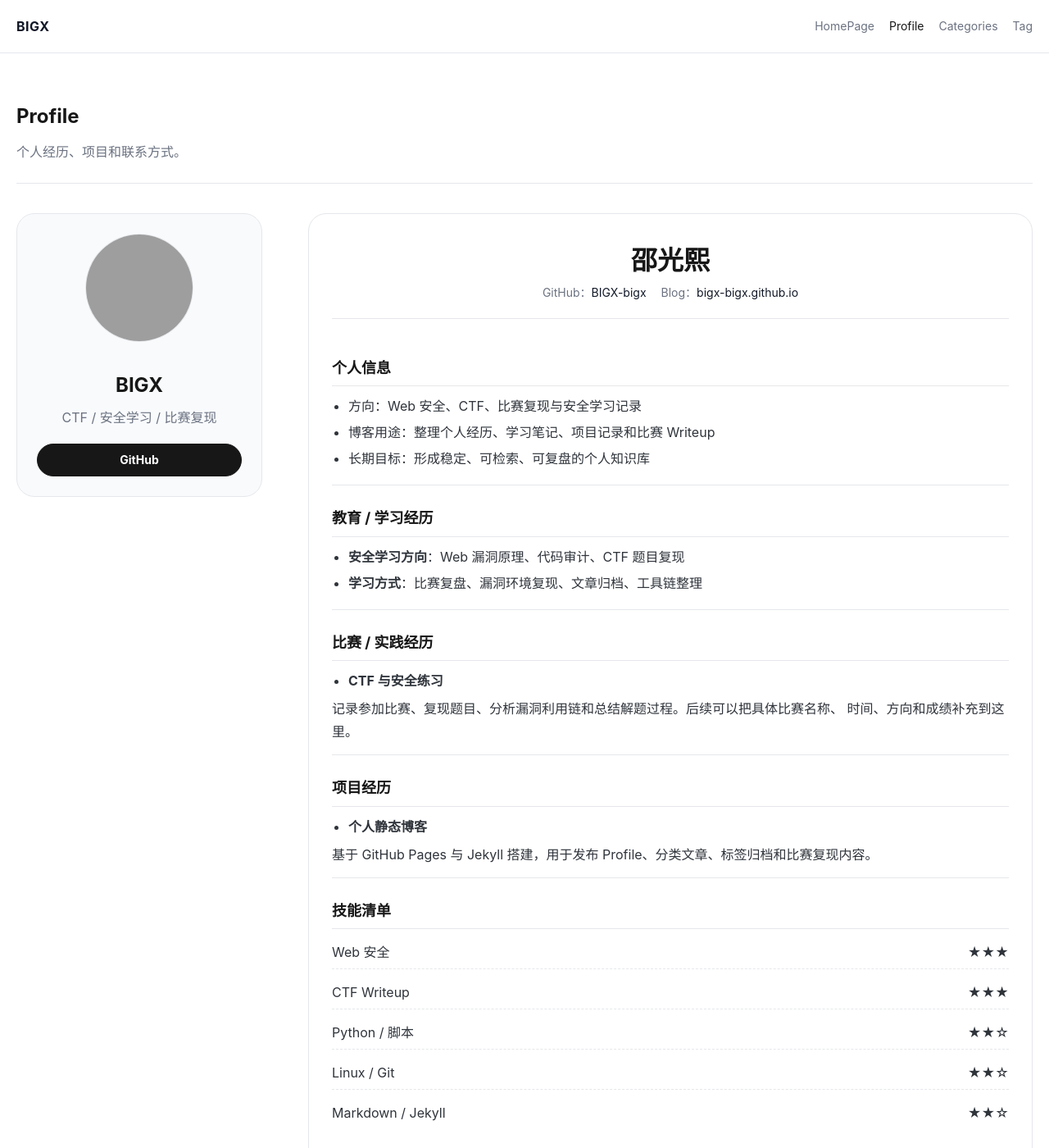
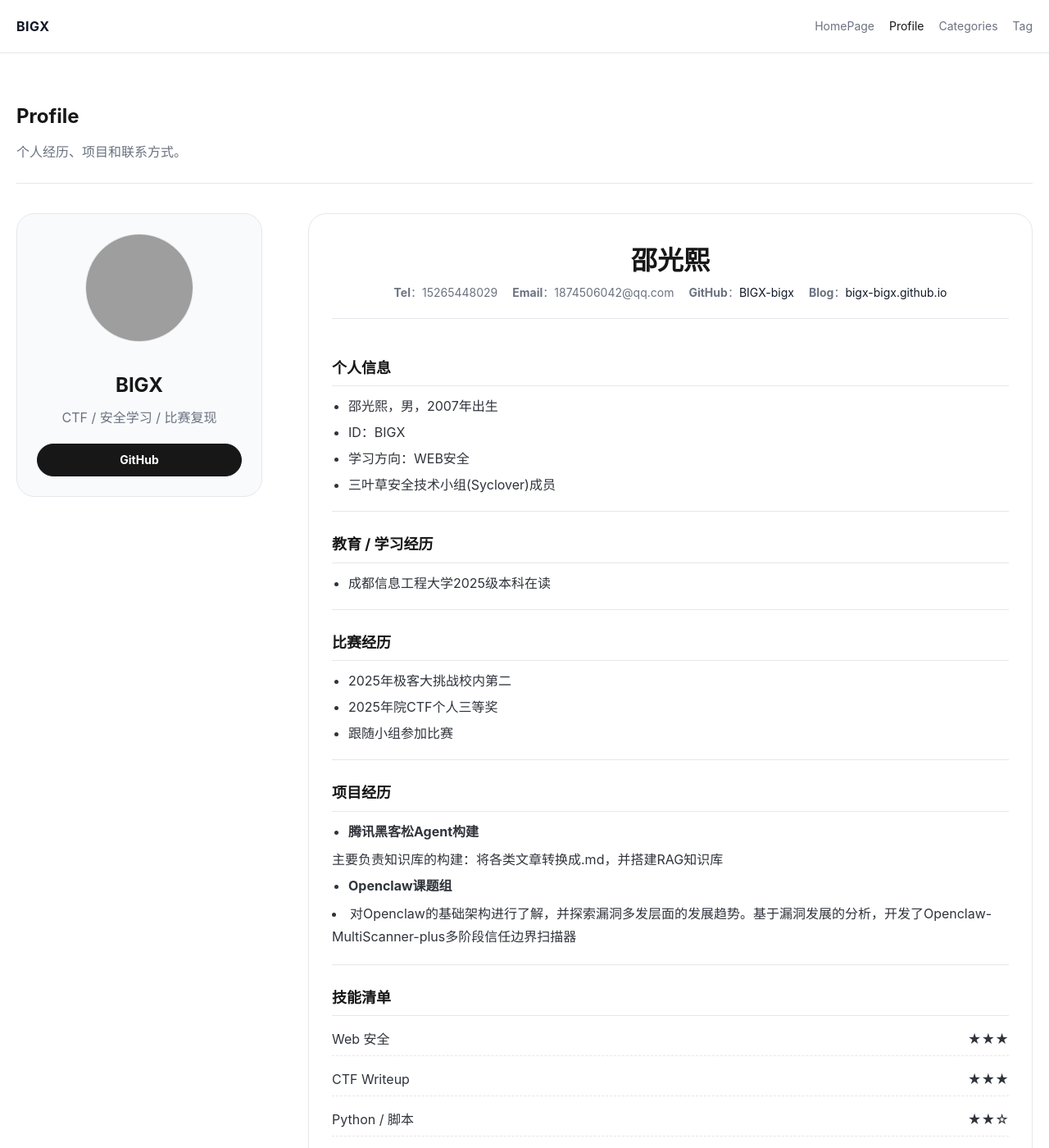
Before and after one commit to BIGX-bigx/BIGX-bigx.github.io, a Jekyll site: the page built from profile.md, in a window 1280 px wide and 1400 px high. Shown: the whole window at 82% size. Built offline with Jekyll 4.4.1, drawn with Linux system fonts in a browser that asks for light colours; grey boxes are pictures that could not be loaded.

Commit message:
Update blog

```diff
--- a/profile.md
+++ b/profile.md
@@ -17,47 +17,56 @@ wide: true
     <div class="resume-head">
       <h2>邵光熙</h2>
       <div class="resume-contact">
-        <span>GitHub：<a href="{{ site.author.github }}">BIGX-bigx</a></span>
-        <span>Blog：<a href="{{ '/' | relative_url }}">bigx-bigx.github.io</a></span>
+          <span><strong>Tel</strong>：15265448029</span>
+          <span><strong>Email</strong>：1874506042@qq.com</span>
+          <span><strong>GitHub</strong>：<a href="{{ site.author.github }}">BIGX-bigx</a></span>
+          <span><strong>Blog</strong>：<a href="{{ '/' | relative_url }}">bigx-bigx.github.io</a></span>
       </div>
     </div>
+
 
 
     <section class="resume-section">
       <h2>个人信息</h2>
       <ul>
-        <li>方向：Web 安全、CTF、比赛复现与安全学习记录</li>
-        <li>博客用途：整理个人经历、学习笔记、项目记录和比赛 Writeup</li>
-        <li>长期目标：形成稳定、可检索、可复盘的个人知识库</li>
+        <li>邵光熙，男，2007年出生</li>
+        <li>ID：BIGX</li>
+        <li>学习方向：WEB安全</li>
+        <li>三叶草安全技术小组(Syclover)成员</li>
       </ul>
     </section>
 
     <section class="resume-section">
       <h2>教育 / 学习经历</h2>
       <ul>
-        <li><strong>安全学习方向</strong>：Web 漏洞原理、代码审计、CTF 题目复现</li>
-        <li><strong>学习方式</strong>：比赛复盘、漏洞环境复现、文章归档、工具链整理</li>
+        <li>成都信息工程大学2025级本科在读</li>
       </ul>
     </section>
 
     <section class="resume-section">
-      <h2>比赛 / 实践经历</h2>
+      <h2>比赛经历</h2>
       <ul>
-        <li><strong>CTF 与安全练习</strong></li>
+        <li>2025年极客大挑战校内第二</li>
+        <li>2025年院CTF个人三等奖</li>
+        <li>跟随小组参加比赛</li>
       </ul>
-      <p>
-        记录参加比赛、复现题目、分析漏洞利用链和总结解题过程。后续可以把具体比赛名称、
-        时间、方向和成绩补充到这里。
-      </p>
     </section>
 
     <section class="resume-section">
       <h2>项目经历</h2>
+
       <ul>
-        <li><strong>个人静态博客</strong></li>
+        <li><strong>腾讯黑客松Agent构建</strong></li>
       </ul>
       <p>
-        基于 GitHub Pages 与 Jekyll 搭建，用于发布 Profile、分类文章、标签归档和比赛复现内容。
+        主要负责知识库的构建：将各类文章转换成.md，并搭建RAG知识库
+      </p>
+
+      <ul>
+        <li><strong>Openclaw课题组</strong></li>
+      </ul>
+      <p>
+        <li>对Openclaw的基础架构进行了解，并探索漏洞多发层面的发展趋势。基于漏洞发展的分析，开发了Openclaw-MultiScanner-plus多阶段信任边界扫描器</li>
       </p>
     </section>
 
```
